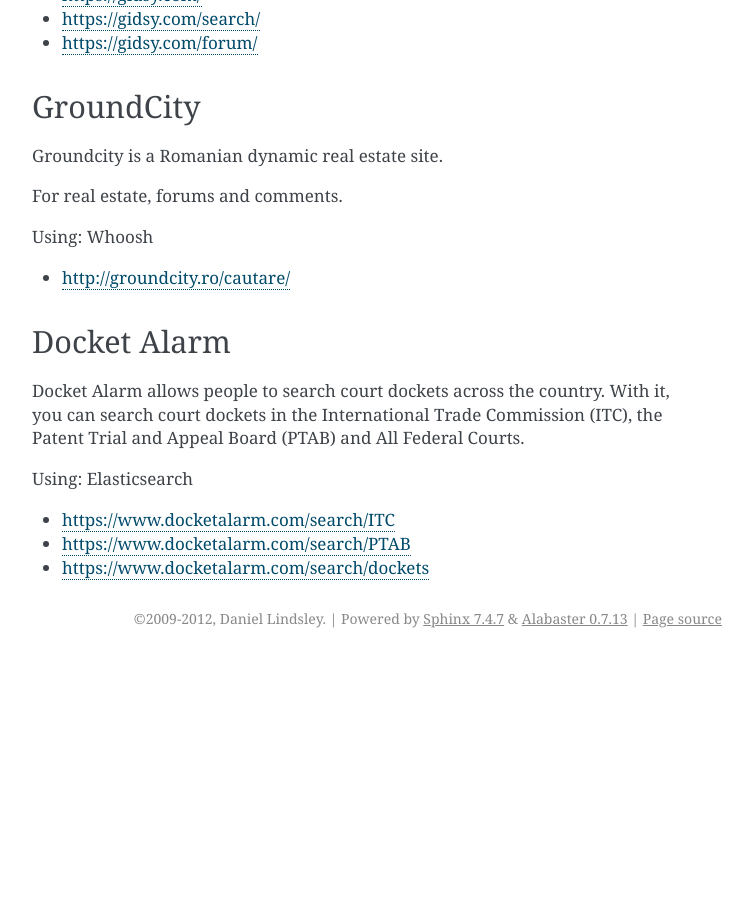
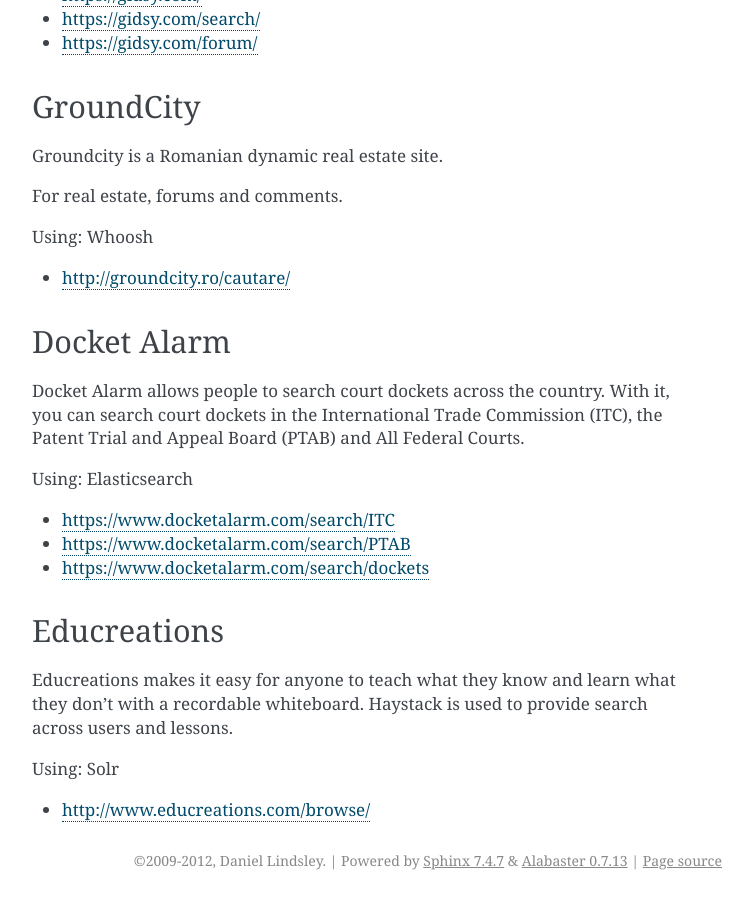
Before and after one commit to django-haystack/django-haystack, a Sphinx documentation site: the page built from docs/who_uses.rst, in a window 1280 px wide and 900 px high, scrolled down 6277 px. Shown: the whole window, without its empty margins (388-1141 px from the left). Built offline with Sphinx 7.4.7, drawn with Linux system fonts in a browser that asks for light colours; before the commit the page ends 6935 px from its top, so only the background shows below that.

Commit message:
Add Educreations to who uses Haystack.

```diff
--- a/docs/who_uses.rst
+++ b/docs/who_uses.rst
@@ -343,3 +343,15 @@
 * https://www.docketalarm.com/search/ITC
 * https://www.docketalarm.com/search/PTAB
 * https://www.docketalarm.com/search/dockets
+
+
+Educreations
+-------------
+
+Educreations makes it easy for anyone to teach what they know and learn
+what they don't with a recordable whiteboard. Haystack is used to
+provide search across users and lessons.
+
+Using: Solr
+
+* http://www.educreations.com/browse/
```
